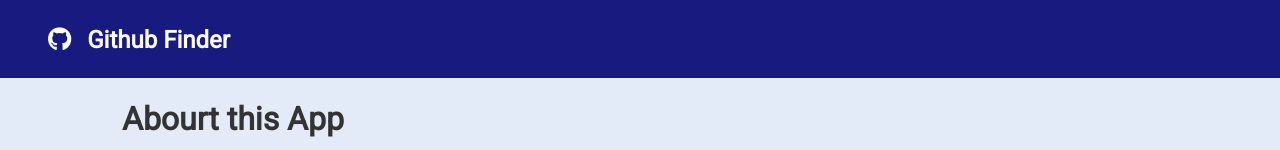
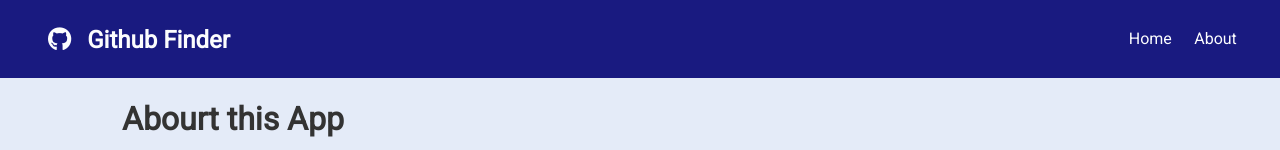
Before and after one commit to ariozone/github-finder, a React (Create React App) app: page /about in a window 1280 px wide. Shown: the top 150 px of the page. Built offline with nearby package versions, Linux system fonts and the light colour scheme; no server answers.

Commit message:
Added home and about link to navbar.

```diff
--- a/src/components/layout/NavBar.jsx
+++ b/src/components/layout/NavBar.jsx
@@ -1,5 +1,6 @@
 import React from "react"
 import PropTypes from "prop-types"
+import { Link } from "react-router-dom"
 
 const NavBar = props => {
   return (
@@ -8,6 +9,14 @@
         <i className={props.icon} />
         {props.title}
       </h1>
+      <ul>
+        <li>
+          <Link to='/'>Home</Link>
+        </li>
+        <li>
+          <Link to='/about'>About</Link>
+        </li>
+      </ul>
     </nav>
   )
 }
```
